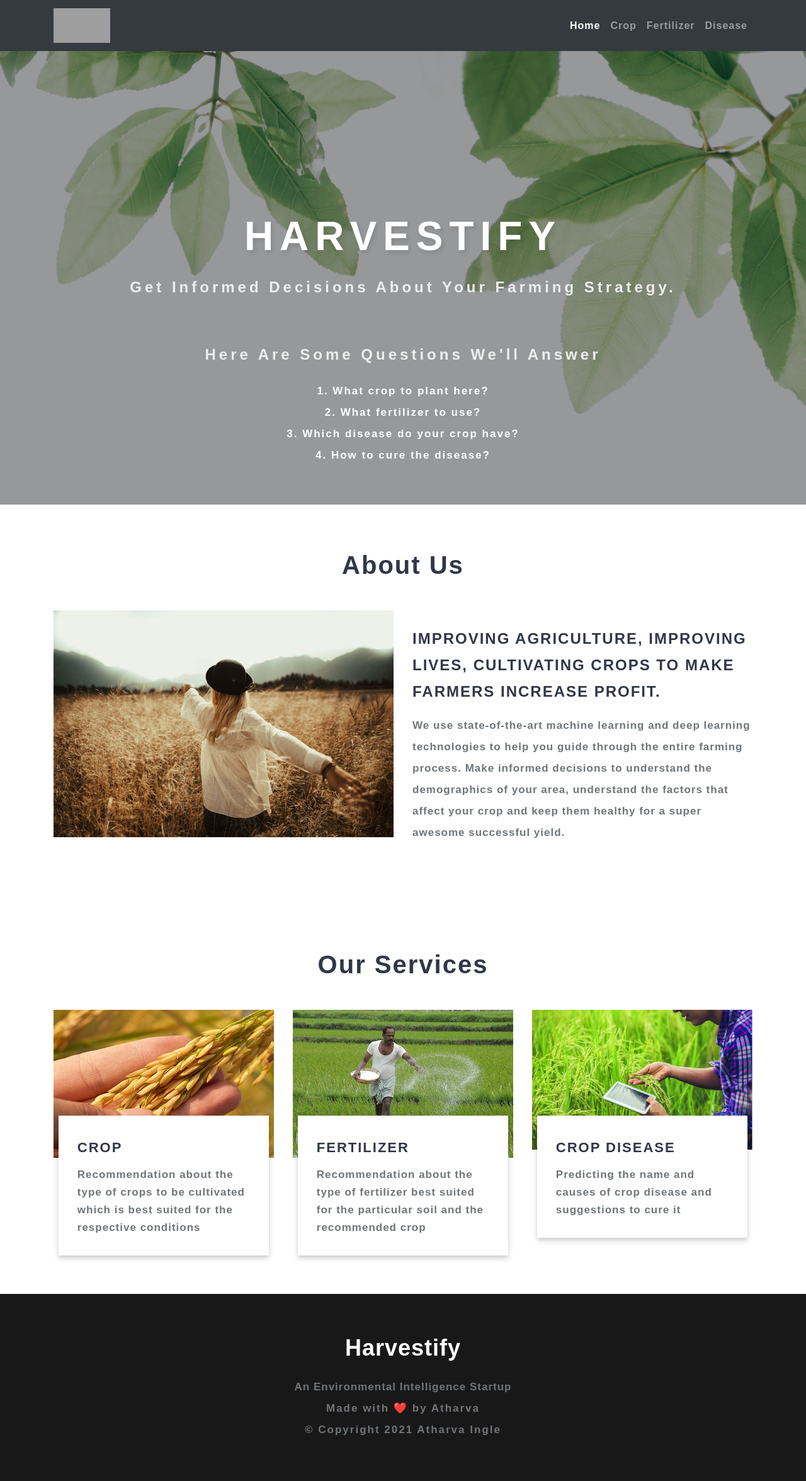
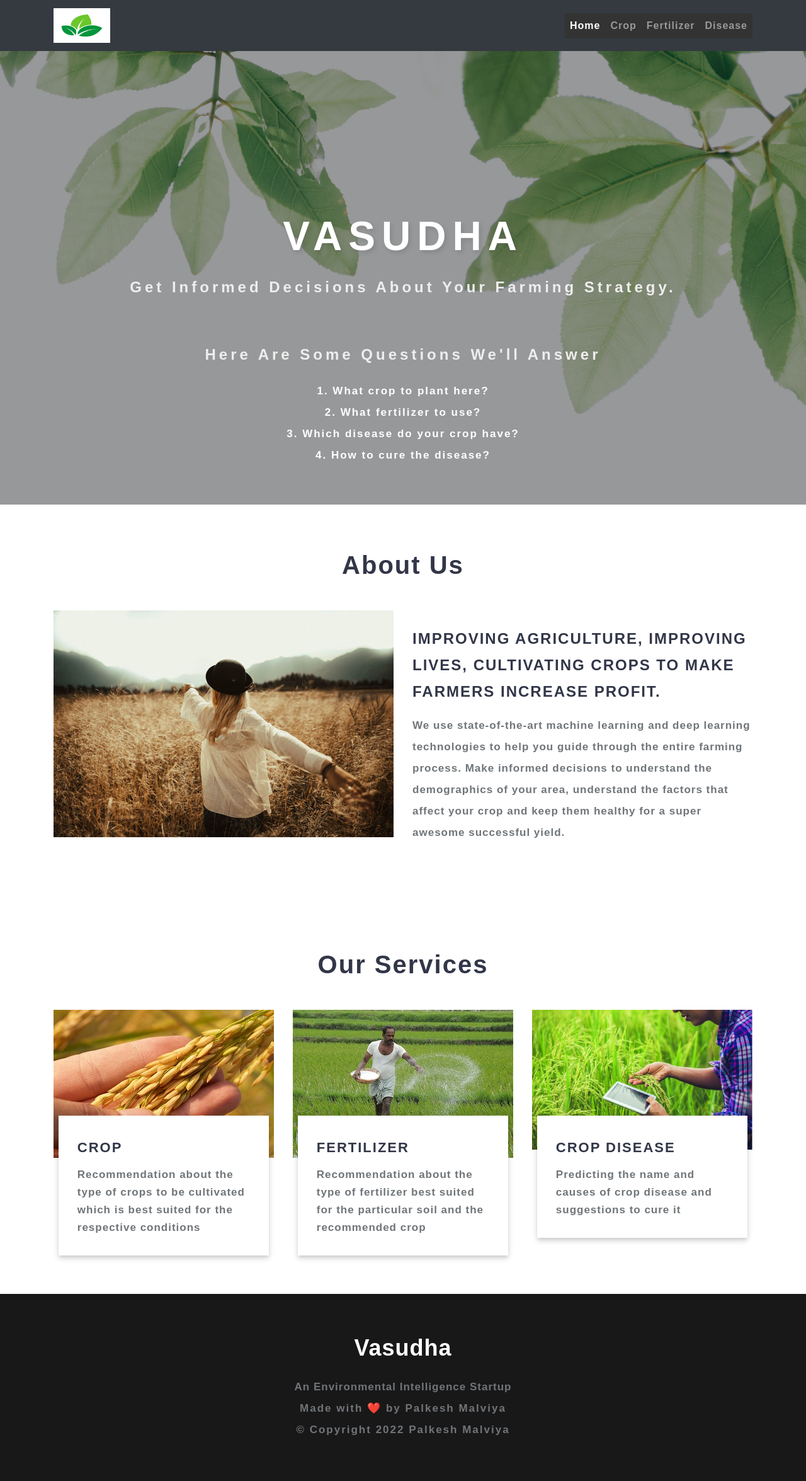
Before and after one commit to Palkesh-7/project_plant_with_ml, a Flask app: page / in a window 1280 px wide. Shown: the whole page at 63% size. Run offline with Flask 2, Linux system fonts and the light colour scheme; parts of the project's set-up code (start-up, migrations or seed data) failed here and were passed over; some libraries are stand-ins or nearby versions; some web fonts are replaced; grey boxes are pictures that could not be loaded.

Commit message:
index_change

```diff
--- a/app.py
+++ b/app.py
@@ -91,7 +91,7 @@ def predict_label(image):
 
 @app.route("/")
 def home():
-    title = 'Harvestify - Home'
+    title = 'Vasudha - Home'
     return render_template('index.html', title=title)
 
 @app.route('/disease-predict', methods=['GET', 'POST'])
@@ -154,7 +154,7 @@ def get_output():
 
 @ app.route('/crop-recommend')
 def crop_recommend():
-    title = 'Harvestify - Crop Recommendation'
+    title = 'Vasudha - Crop Recommendation'
     return render_template('crop.html', title=title)
 
 # render fertilizer recommendation form page
@@ -162,7 +162,7 @@ def crop_recommend():
 
 @ app.route('/fertilizer')
 def fertilizer_recommendation():
-    title = 'Harvestify - Fertilizer Suggestion'
+    title = 'Vasudha - Fertilizer Suggestion'
 
     return render_template('fertilizer.html', title=title)
 
@@ -170,7 +170,7 @@ def fertilizer_recommendation():
 
 @ app.route('/crop-predict', methods=['POST'])
 def crop_prediction():
-    title = 'Harvestify - Crop Recommendation'
+    title = 'Vasudha - Crop Recommendation'
 
     if request.method == 'POST':
         N = int(request.form['nitrogen'])
@@ -199,7 +199,7 @@ def crop_prediction():
 
 @ app.route('/fertilizer-predict', methods=['POST'])
 def fert_recommend():
-    title = 'Harvestify - Fertilizer Suggestion'
+    title = 'Vasudha - Fertilizer Suggestion'
 
     crop_name = str(request.form['cropname'])
     N = int(request.form['nitrogen'])
--- a/static/css2/style.css
+++ b/static/css2/style.css
@@ -372,7 +372,7 @@ li > a:only-child:after { content: ''; }
 }
 
 .banner-top {
-    background: url(../images/3.jpg) no-repeat center;
+    background: url(/static/images/3.jpg) no-repeat center;
     background-size: cover;
     -webkit-background-size: cover;
     -moz-background-size: cover;
@@ -381,7 +381,7 @@ li > a:only-child:after { content: ''; }
 }
 
 .banner-top1 {
-    background: url(../images/1.jpg) no-repeat center;
+    background: url(/static/images/1.jpg) no-repeat center;
     background-size: cover;
     -webkit-background-size: cover;
     -moz-background-size: cover;
@@ -390,7 +390,7 @@ li > a:only-child:after { content: ''; }
 }
 
 .banner-top2 {
-    background: url(../images/5.jpg) no-repeat center;
+    background: url(/static/images/crop_background.jpg) no-repeat center;
     background-size: cover;
     -webkit-background-size: cover;
     -moz-background-size: cover;
--- a/templates/index.html
+++ b/templates/index.html
@@ -131,7 +131,7 @@ Smartphone Compatible web template, free webdesigns for Nokia, Samsung, LG, Sony
 	<link href="{{ url_for('static', filename='css2/font-awesome.min.css') }}" rel="stylesheet"><!-- fontawesome css -->
 	<!-- //css files -->
 	<!-- <link rel="icon" type="image/png" href="{{ url_for('static', filename='images/favicon.png?') }}"> -->
-
+	<link href="{{ url_for('static', filename='css/style.css') }}" rel="stylesheet">
 
 	<script type="text/JavaScript" src="{{ url_for('static', filename='scripts/cities.js') }}"></script>
 
@@ -157,7 +157,7 @@ Smartphone Compatible web template, free webdesigns for Nokia, Samsung, LG, Sony
 	<nav class="navbar navbar-expand-lg navbar-dark bg-dark static-top" style="background-color: #1C00ff00;">
 		<div class="container">
 			<a class="navbar-brand" href="{{ url_for('home') }}">
-				<img src="{{ url_for('static', filename='images/logo.jpg') }}" style="width: 90px; height: 55px" alt="">
+				<img src="{{ url_for('static', filename='images/logo.png') }}" style="width: 90px; height: 55px" alt="">
 			</a>
 			<button class="navbar-toggler" type="button" data-toggle="collapse" data-target="#navbarResponsive"
 				aria-controls="navbarResponsive" aria-expanded="false" aria-label="Toggle navigation">
@@ -196,7 +196,7 @@ Smartphone Compatible web template, free webdesigns for Nokia, Samsung, LG, Sony
                         <div class="overlay">
                             <div class="container">
                                 <div class="w3layouts-banner-info text-center">
-                                    <h3 class="text-wh">Harvestify</h3>
+                                    <h3 class="title" > Vasudha</h3>
                                     <h4 class="text-wh mx-auto my-4"><b>Get informed decisions about your farming strategy.</b></h4>
                                     <br>
                                     <h4 class="text-wh mx-auto my-4"><strong> Here are some questions we'll answer</strong></h4>
@@ -302,7 +302,7 @@ Smartphone Compatible web template, free webdesigns for Nokia, Samsung, LG, Sony
                 <!-- logo -->
                 <h2 class="logo2 text-center">
                     <a href="{{ url_for('home') }}">
-                        Harvestify
+                        Vasudha
                     </a>
                 </h2>
                 <!-- //logo -->
@@ -320,8 +320,8 @@ Smartphone Compatible web template, free webdesigns for Nokia, Samsung, LG, Sony
                     <p class="text-da">An Environmental Intelligence Startup<br> </p>
                 </div>
                 <p class="homelogo">
-                <p>Made with ❤️ by Atharva</p>
-                <p>&copy; Copyright 2021 Atharva Ingle</p>
+                <p>Made with ❤️ by Palkesh Malviya</p>
+                <p>&copy; Copyright 2022 Palkesh Malviya </p>
 
             </div>
         </footer>
```
Also changed, not shown: 1 other file.
